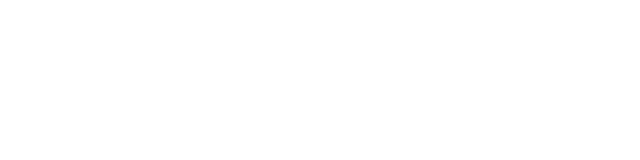
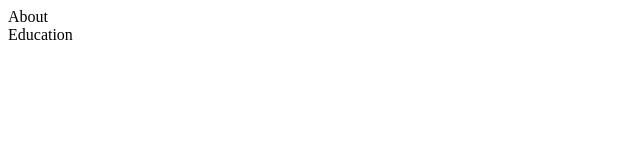
Before and after one commit to rohitth-bandaru/portfolio-website, a React (Create React App) app: page / in a window 1280 px wide. Shown: the top 160 px of the page, without its empty margins (0-640 px from the left). Built offline with nearby package versions, Linux system fonts and the light colour scheme.

Commit message:
created seperate pages

```diff
--- a/src/App.js
+++ b/src/App.js
@@ -1,7 +1,17 @@
-import React, { Component } from 'react'
+import React, { Component } from "react";
+import About  from "./components/About";
+import Education from "./components/Education"
+
+
+
 
 function App() {
-  return <div className="App"></div>;
+  return (
+    <div className="App">
+    <About></About>
+    <Education></Education>
+    </div>
+  );
 }
 
 export default App;
--- /dev/null
+++ b/src/components/About.jsx
@@ -0,0 +1,7 @@
+import React from "react";
+
+const About = () => {
+  return <div>About</div>;
+};
+
+export default About;
--- /dev/null
+++ b/src/components/Education.jsx
@@ -0,0 +1,7 @@
+import React from "react";
+
+const Education = () => {
+  return <div>Education</div>;
+};
+
+export default Education;
```
Also changed, not shown: src/components/CodingProfile.jsx (added, +7 -0 lines), src/components/Contacts.jsx (added, +7 -0 lines), src/components/Resume.jsx (added, +9 -0 lines), src/components/Skillset.jsx (added, +7 -0 lines), src/components/SocialMedia.jsx (added, +9 -0 lines).
